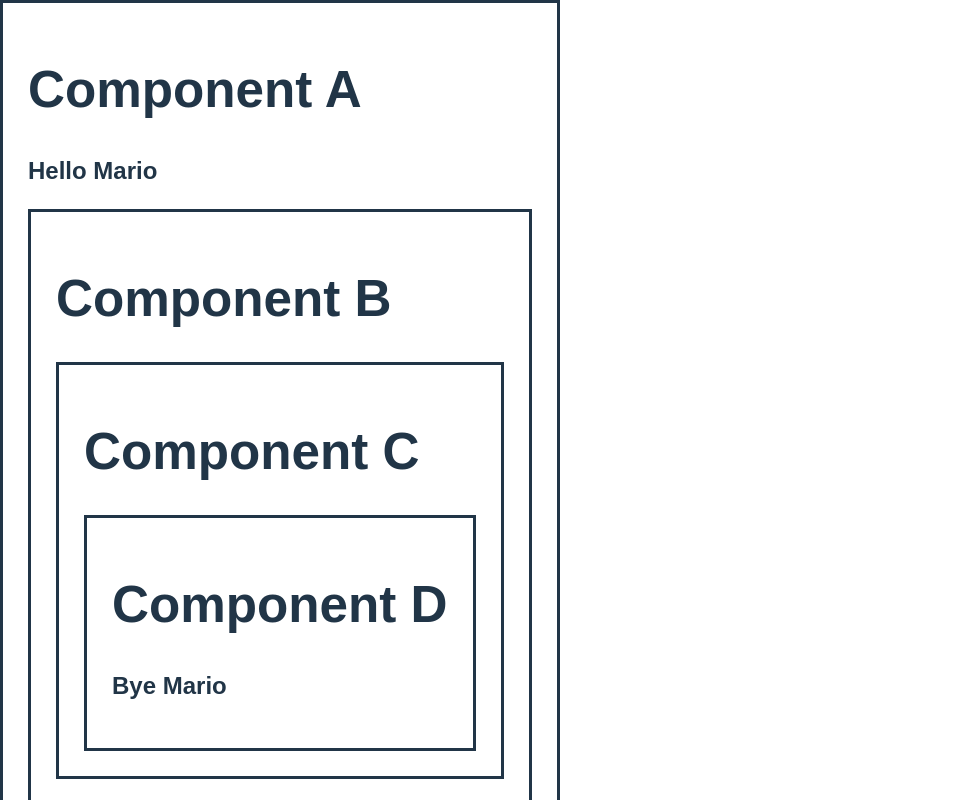
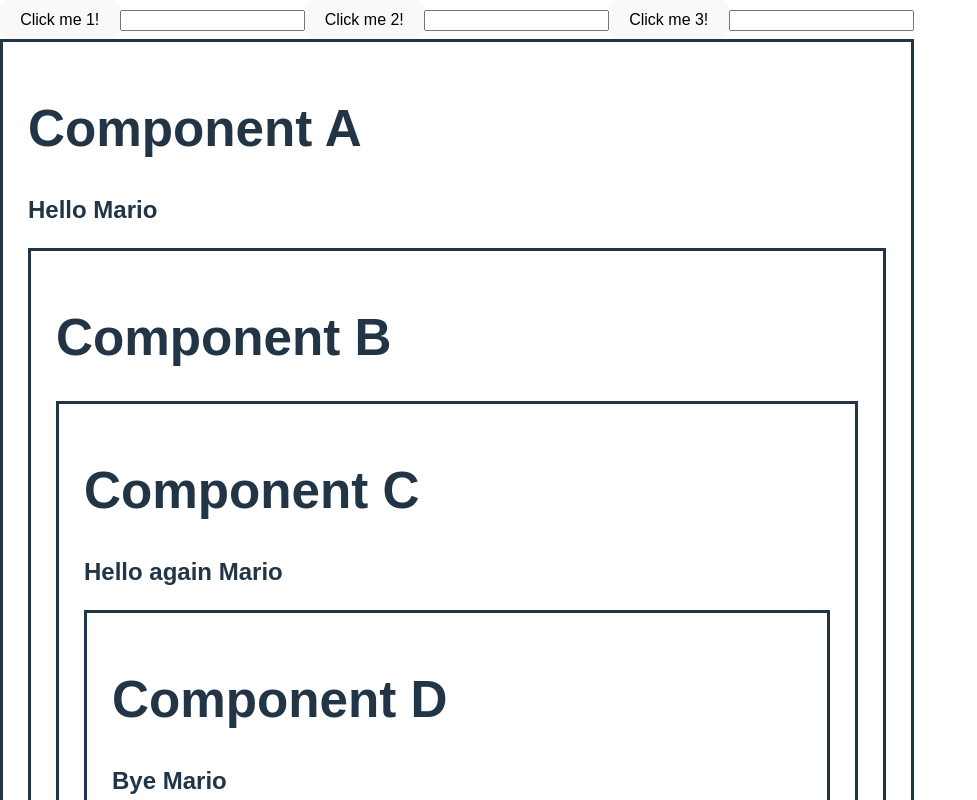
Before and after one commit to niklonberg/bro-code-react-course, a React (Vite) app: page / in a window 1280 px wide. Shown: the top 800 px of the page, without its empty margins (0-977 px from the left). Built offline with nearby package versions, Linux system fonts and the light colour scheme.

Commit message:
add UseRefExample.ts

```diff
--- a/src/App.tsx
+++ b/src/App.tsx
@@ -22,6 +22,7 @@ import UseEffectExampleOne from "./components/UseEffectExampleOne.js";
 import UseEffectExampleTwo from "./components/UseEffectExampleTwo.js";
 import DigitalClock from "./components/DigitalClock.js";
 import UseContextA from "./components/UseContextA.js";
+import UseRefExample from "./components/UseRefExample.js";
 
 function App() {
   const fruits = [
@@ -42,6 +43,7 @@ function App() {
 
   return (
     <>
+      <UseRefExample />
       <UseContextA />
       <DigitalClock />
       <UseEffectExampleTwo />
--- a/src/components/UseContextA.tsx
+++ b/src/components/UseContextA.tsx
@@ -24,8 +24,12 @@ function UseContextA() {
       <UserContext.Provider value={user}>
         <UseContextB />
       </UserContext.Provider>
+      {/* any component that is a child component of A will have access to 'user'
+      by using useContext */}
     </div>
   );
 }
 
+/* UseContextA is our PROVIDER COMPONENT */
+
 export default UseContextA;
--- a/src/components/UseContextC.tsx
+++ b/src/components/UseContextC.tsx
@@ -1,9 +1,14 @@
 import UseContextD from "./UseContextD";
+import { useContext } from "react";
+import { UserContext } from "./UseContextA";
 
 function UseContextC() {
+  const user = useContext(UserContext);
+
   return (
     <div className="box">
       <h1>Component C</h1>
+      <h2>{`Hello again ${user}`}</h2>
       <UseContextD />
     </div>
   );
--- a/src/components/UseContextD.tsx
+++ b/src/components/UseContextD.tsx
@@ -12,4 +12,6 @@ function UseContextD() {
   );
 }
 
+/* UseContextD is a CONSUMER COMPONENT */
+
 export default UseContextD;
--- /dev/null
+++ b/src/components/UseRefExample.tsx
@@ -0,0 +1,76 @@
+import { useState, useEffect, useRef } from "react";
+
+// function UseRefExample() {
+//   // let [number, setNumber] = useState(0);
+//   /* EACH time number would be incremented,
+//   it would rerender the component */
+
+//   const ref = useRef(0);
+//   console.log(ref);
+//   // useRef returns an object, with a single property current
+//   // we can set it to whatever we want
+//   // the current property can also refer to an html element
+
+//   useEffect(() => {
+//     console.log("COMPONENT RENDERED");
+//   });
+
+//   function handleClick() {
+//     // setNumber((n) => n + 1);
+//     ref.current = ref.current + 1;
+//     console.log(ref.current);
+//   }
+
+//   return (
+//     <div>
+//       <button onClick={handleClick}>Click me!</button>
+//     </div>
+//   );
+// }
+
+function UseRefExample() {
+  const inputRef1 = useRef<HTMLInputElement>(null);
+  const inputRef2 = useRef<HTMLInputElement>(null);
+  const inputRef3 = useRef<HTMLInputElement>(null);
+
+  useEffect(() => {
+    console.log("COMPONENT RENDERED");
+  });
+
+  function handleClick1() {
+    inputRef1.current.focus();
+    inputRef1.current.style.backgroundColor = "Yellow";
+    inputRef2.current.style.backgroundColor = "";
+    inputRef3.current.style.backgroundColor = "";
+  }
+
+  function handleClick2() {
+    inputRef2?.current?.focus();
+    inputRef2.current.style.backgroundColor = "Yellow";
+    inputRef1.current.style.backgroundColor = "";
+    inputRef3.current.style.backgroundColor = "";
+  }
+
+  function handleClick3() {
+    inputRef3?.current?.focus();
+    inputRef3.current.style.backgroundColor = "Yellow";
+    inputRef1.current.style.backgroundColor = "";
+    inputRef2.current.style.backgroundColor = "";
+  }
+
+  return (
+    <div>
+      <button onClick={handleClick1}>Click me 1!</button>
+      <input ref={inputRef1} />
+      {/* the ref attribute of an htmls element
+      is a special attribute used to create references
+      to elements*/}
+      <button onClick={handleClick2}>Click me 2!</button>
+      <input ref={inputRef2} />
+      <button onClick={handleClick3}>Click me 3!</button>
+      <input ref={inputRef3} />
+    </div>
+  );
+}
+
+export default UseRefExample;
```
Also changed, not shown: notes.txt.
